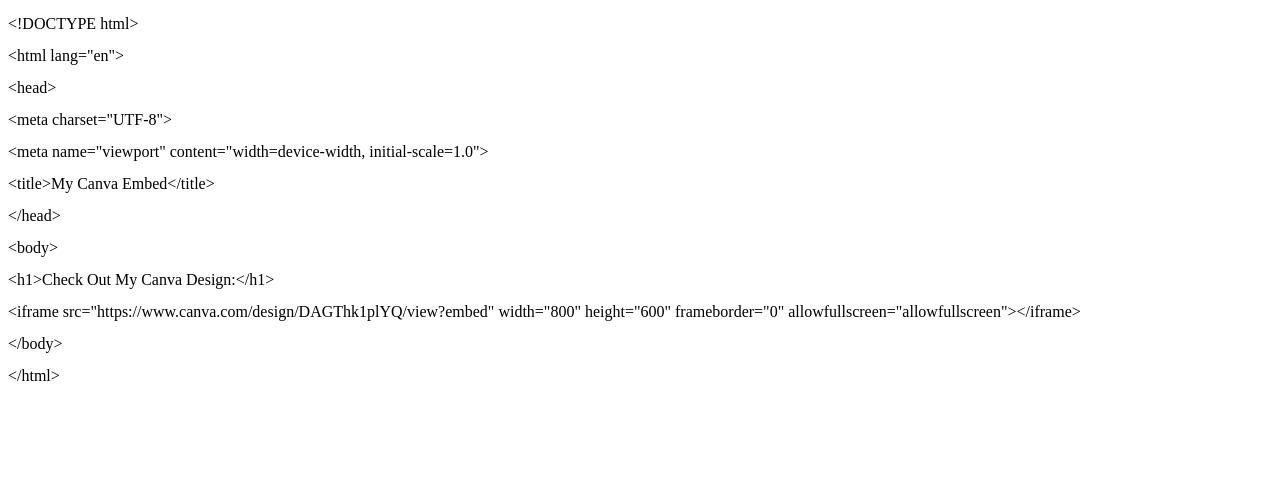
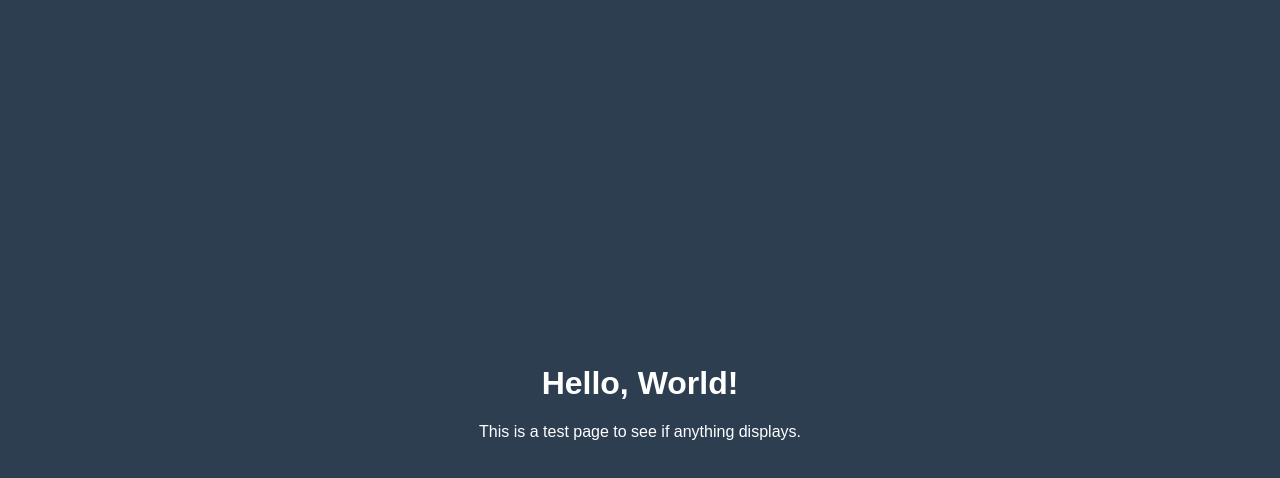
Before and after one commit to amazonnatha/verify-jgtl, a plain HTML site: page index.html in a window 1280 px wide. Drawn offline with Linux system fonts and the light colour scheme.

Commit message:
Update index.html

```diff
--- a/index.html
+++ b/index.html
@@ -1,38 +1,29 @@
 <!DOCTYPE html>
-<html>
+<html lang="en">
 <head>
-	<meta http-equiv="content-type" content="text/html; charset=utf-8"/>
-	<title></title>
-	<meta name="generator" content="LibreOffice 7.4.7.2 (Linux)"/>
-	<meta name="created" content="2024-10-14T14:35:52.510092374"/>
-	<meta name="changed" content="2024-10-14T14:36:05.193612926"/>
-	<style type="text/css">
-		@page { size: 8.27in 11.69in; margin: 0.79in }
-		p { line-height: 115%; margin-bottom: 0.1in; background: transparent }
-		a:link { color: #000080; text-decoration: underline }
-		a:visited { color: #800000; text-decoration: underline }
-	</style>
+    <meta charset="UTF-8">
+    <title>Test Page - verify2.jgtl.org</title>
+    <style>
+        html, body {
+            height: 100%;
+            margin: 0;
+            display: flex;
+            justify-content: center;
+            align-items: center;
+            background-color: #2c3e50; /* Dark background */
+            font-family: Arial, sans-serif;
+        }
+
+        .content {
+            text-align: center;
+            color: white;
+        }
+    </style>
 </head>
-<body lang="en-US" link="#000080" vlink="#800000" dir="ltr"><p style="line-height: 100%; margin-bottom: 0in">
-&lt;!DOCTYPE html&gt;</p>
-<p style="line-height: 100%; margin-bottom: 0in">&lt;html lang=&quot;en&quot;&gt;</p>
-<p style="line-height: 100%; margin-bottom: 0in">&lt;head&gt;</p>
-<p style="line-height: 100%; margin-bottom: 0in">    &lt;meta
-charset=&quot;UTF-8&quot;&gt;</p>
-<p style="line-height: 100%; margin-bottom: 0in">    &lt;meta
-name=&quot;viewport&quot; content=&quot;width=device-width,
-initial-scale=1.0&quot;&gt;</p>
-<p style="line-height: 100%; margin-bottom: 0in">    &lt;title&gt;My
-Canva Embed&lt;/title&gt;</p>
-<p style="line-height: 100%; margin-bottom: 0in">&lt;/head&gt;</p>
-<p style="line-height: 100%; margin-bottom: 0in">&lt;body&gt;</p>
-<p style="line-height: 100%; margin-bottom: 0in">    &lt;h1&gt;Check
-Out My Canva Design:&lt;/h1&gt;</p>
-<p style="line-height: 100%; margin-bottom: 0in">    &lt;iframe
-src=&quot;https://www.canva.com/design/DAGThk1plYQ/view?embed&quot;
-width=&quot;800&quot; height=&quot;600&quot; frameborder=&quot;0&quot;
-allowfullscreen=&quot;allowfullscreen&quot;&gt;&lt;/iframe&gt;</p>
-<p style="line-height: 100%; margin-bottom: 0in">&lt;/body&gt;</p>
-<p style="line-height: 100%; margin-bottom: 0in">&lt;/html&gt;</p>
+<body>
+    <div class="content">
+        <h1>Hello, World!</h1>
+        <p>This is a test page to see if anything displays.</p>
+    </div>
 </body>
 </html>
```
